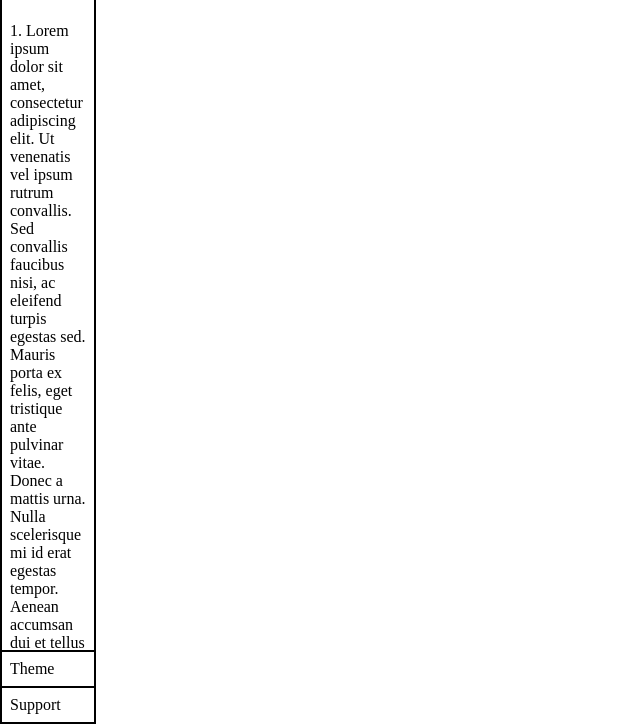
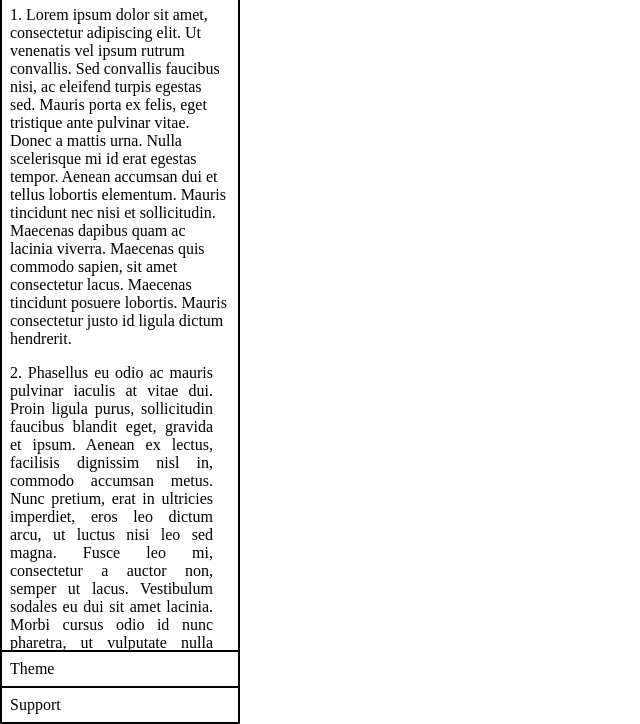
Before and after one commit to turinskiy/menu, a plain HTML site: page index.html in a window 1280 px wide. Shown: the part 76-800 px from the top of the page, without its empty margins (0-640 px from the left). Drawn offline with Linux system fonts and the light colour scheme.

Commit message:
add overflow

```diff
--- a/index.html
+++ b/index.html
@@ -18,13 +18,18 @@
         div {
             box-sizing: border-box;
         }
+        p {
+            box-sizing: border-box;
+            text-align:justify;
+            padding-right: 17px;
+        }
         .parent {
             display: flex;
             flex-direction: column;
             flex-grow: 1;
             border: 1px solid black;
             height: 100%;
-            width: 6rem;
+            width: 15rem;
         }
 
         .item {
@@ -41,6 +46,8 @@
         .menu-items {
             flex-grow: 1;
             overflow-x: scroll;
+            overflow-y: scroll;
+            /* overflow: hidden; */
         }
         .theme {
             flex-grow: 0;
@@ -55,11 +62,11 @@
         <div class="item logo">Logo</div>
         <div class="item user">User</div>
         <div class="item menu-items">
-            <p>1. Lorem ipsum dolor sit amet, consectetur adipiscing elit. Ut venenatis vel ipsum rutrum convallis. Sed convallis faucibus nisi, ac eleifend turpis egestas sed. Mauris porta ex felis, eget tristique ante pulvinar vitae. Donec a mattis urna. Nulla scelerisque mi id erat egestas tempor. Aenean accumsan dui et tellus lobortis elementum. Mauris tincidunt nec nisi et sollicitudin. Maecenas dapibus quam ac lacinia viverra. Maecenas quis commodo sapien, sit amet consectetur lacus. Maecenas tincidunt posuere lobortis. Mauris consectetur justo id ligula dictum hendrerit.</p>
+            <div>1. Lorem ipsum dolor sit amet, consectetur adipiscing elit. Ut venenatis vel ipsum rutrum convallis. Sed convallis faucibus nisi, ac eleifend turpis egestas sed. Mauris porta ex felis, eget tristique ante pulvinar vitae. Donec a mattis urna. Nulla scelerisque mi id erat egestas tempor. Aenean accumsan dui et tellus lobortis elementum. Mauris tincidunt nec nisi et sollicitudin. Maecenas dapibus quam ac lacinia viverra. Maecenas quis commodo sapien, sit amet consectetur lacus. Maecenas tincidunt posuere lobortis. Mauris consectetur justo id ligula dictum hendrerit.</div>
             <p>2. Phasellus eu odio ac mauris pulvinar iaculis at vitae dui. Proin ligula purus, sollicitudin faucibus blandit eget, gravida et ipsum. Aenean ex lectus, facilisis dignissim nisl in, commodo accumsan metus. Nunc pretium, erat in ultricies imperdiet, eros leo dictum arcu, ut luctus nisi leo sed magna. Fusce leo mi, consectetur a auctor non, semper ut lacus. Vestibulum sodales eu dui sit amet lacinia. Morbi cursus odio id nunc pharetra, ut vulputate nulla mollis. Morbi commodo ligula non nunc ultrices, sed vestibulum mauris eleifend. Pellentesque luctus augue eu ante dapibus dictum. Nunc sed massa magna. Aliquam sit amet porttitor mauris. Donec in ligula orci.</p>
             <p>3. Etiam blandit enim ac nisi laoreet accumsan. Proin mollis neque nibh, a posuere augue hendrerit vitae. Vivamus vulputate sem vitae mauris varius pellentesque. Aliquam nec neque ligula. Mauris gravida laoreet tellus, in bibendum tortor porta eget. Cras at consectetur justo, pellentesque sagittis orci. Nam laoreet lacus a pretium tincidunt. Suspendisse aliquam pellentesque volutpat. Nam in sollicitudin nulla.</p>
-            <!-- <p>4. Donec quis massa iaculis, dictum felis at, blandit diam. Fusce vitae elementum purus. Proin a tristique ante. Aenean quis leo sed neque dictum interdum. Nullam hendrerit arcu in suscipit rutrum. Etiam elementum orci tellus, non bibendum purus semper at. Nam lobortis faucibus ultricies. Suspendisse luctus molestie ante eget consectetur. Ut commodo dui eget arcu feugiat varius. In lobortis nunc at lorem laoreet, efficitur sagittis arcu condimentum. Nullam tincidunt odio est, eget cursus urna dignissim et. Nam ultricies nunc a ipsum sollicitudin accumsan. Cras ac posuere leo. Maecenas fringilla malesuada turpis, eget vulputate dolor rhoncus at. In rutrum nisl eu velit pharetra porta.</p> -->
-            <!-- <p>5. Vivamus egestas fringilla ipsum quis viverra. Nunc nec blandit lorem, sit amet rutrum ligula. Aenean id est a quam vestibulum malesuada. Praesent lobortis ex quis lobortis sodales. Donec a elementum mi. Vivamus mauris erat, pulvinar vitae mollis ac, ultrices sed metus. Nulla ut sem at nisl dapibus volutpat. Nam eget erat leo. Proin imperdiet nisi arcu, id mattis lorem euismod vel. Fusce id metus dapibus, mattis augue congue, ultricies lorem. Donec eget egestas ante.</p> -->
+            <p>4. Donec quis massa iaculis, dictum felis at, blandit diam. Fusce vitae elementum purus. Proin a tristique ante. Aenean quis leo sed neque dictum interdum. Nullam hendrerit arcu in suscipit rutrum. Etiam elementum orci tellus, non bibendum purus semper at. Nam lobortis faucibus ultricies. Suspendisse luctus molestie ante eget consectetur. Ut commodo dui eget arcu feugiat varius. In lobortis nunc at lorem laoreet, efficitur sagittis arcu condimentum. Nullam tincidunt odio est, eget cursus urna dignissim et. Nam ultricies nunc a ipsum sollicitudin accumsan. Cras ac posuere leo. Maecenas fringilla malesuada turpis, eget vulputate dolor rhoncus at. In rutrum nisl eu velit pharetra porta.</p>
+            <p>5. Vivamus egestas fringilla ipsum quis viverra. Nunc nec blandit lorem, sit amet rutrum ligula. Aenean id est a quam vestibulum malesuada. Praesent lobortis ex quis lobortis sodales. Donec a elementum mi. Vivamus mauris erat, pulvinar vitae mollis ac, ultrices sed metus. Nulla ut sem at nisl dapibus volutpat. Nam eget erat leo. Proin imperdiet nisi arcu, id mattis lorem euismod vel. Fusce id metus dapibus, mattis augue congue, ultricies lorem. Donec eget egestas ante.</p>
         </div>
         <div class="item theme">Theme</div>
         <div class="item support">Support</div>
```
